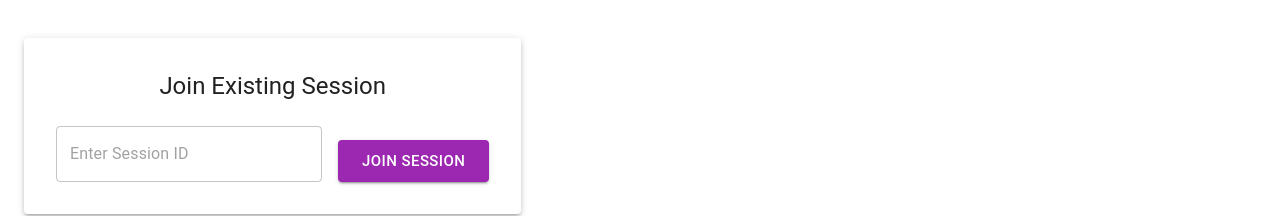
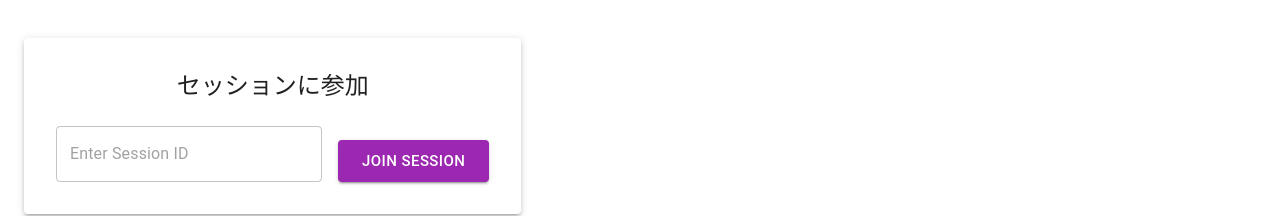
Before and after one commit to haruto0707/RuTAS, a React (Vite) app: page / in a window 1280 px wide. Shown: the part 324-540 px from the top of the page. Built offline with nearby package versions, Linux system fonts and the light colour scheme; no server answers; the database is empty.

Commit message:
Update Home.tsx

```diff
--- a/src/pages/Home.tsx
+++ b/src/pages/Home.tsx
@@ -118,7 +118,7 @@ const Home: React.FC = () => {
 
       <Paper elevation={3} sx={{ p: 4, mb: 6 }}>
         <Typography variant="h5" gutterBottom align="center" sx={{ mb: 3 }}>
-          Join Existing Session
+          セッションに参加
         </Typography>
         <Grid container spacing={2} alignItems="flex-end">
           <Grid item xs>
```
